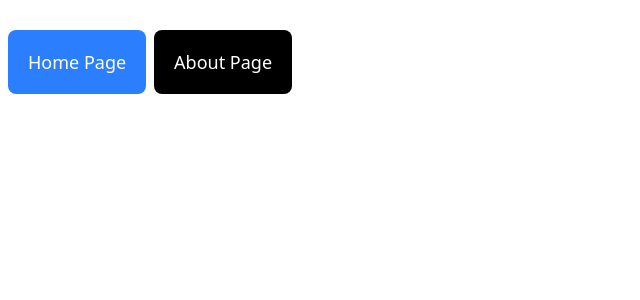
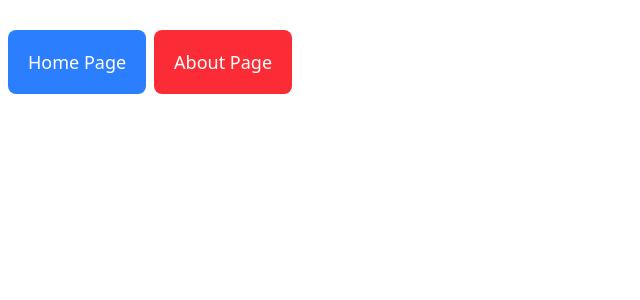
Before and after one commit to ZydieMorris/project-1, a Vue app: page /about in a window 1280 px wide. Shown: the top 300 px of the page, without its empty margins (0-640 px from the left). Built offline with nearby package versions, Linux system fonts and the light colour scheme.

Commit message:
I fixed the header

```diff
--- a/src/App.vue
+++ b/src/App.vue
@@ -7,7 +7,7 @@
  <div class=" space-y-8 " >
   <div class=" space-x-2 p-2  absolute top-10">
     <RouterLink to="/home" class="bg-blue-500 text-white rounded-lg p-5 text-lg">Home Page</RouterLink>
-    <RouterLink to="/about" class="bg-black text-white rounded-lg p-5 text-lg">About Page</RouterLink>
+    <RouterLink to="/about" class="bg-red-500 text-white rounded-lg p-5 text-lg">About Page</RouterLink>
   </div>
 
 <router-view></router-view>
```
